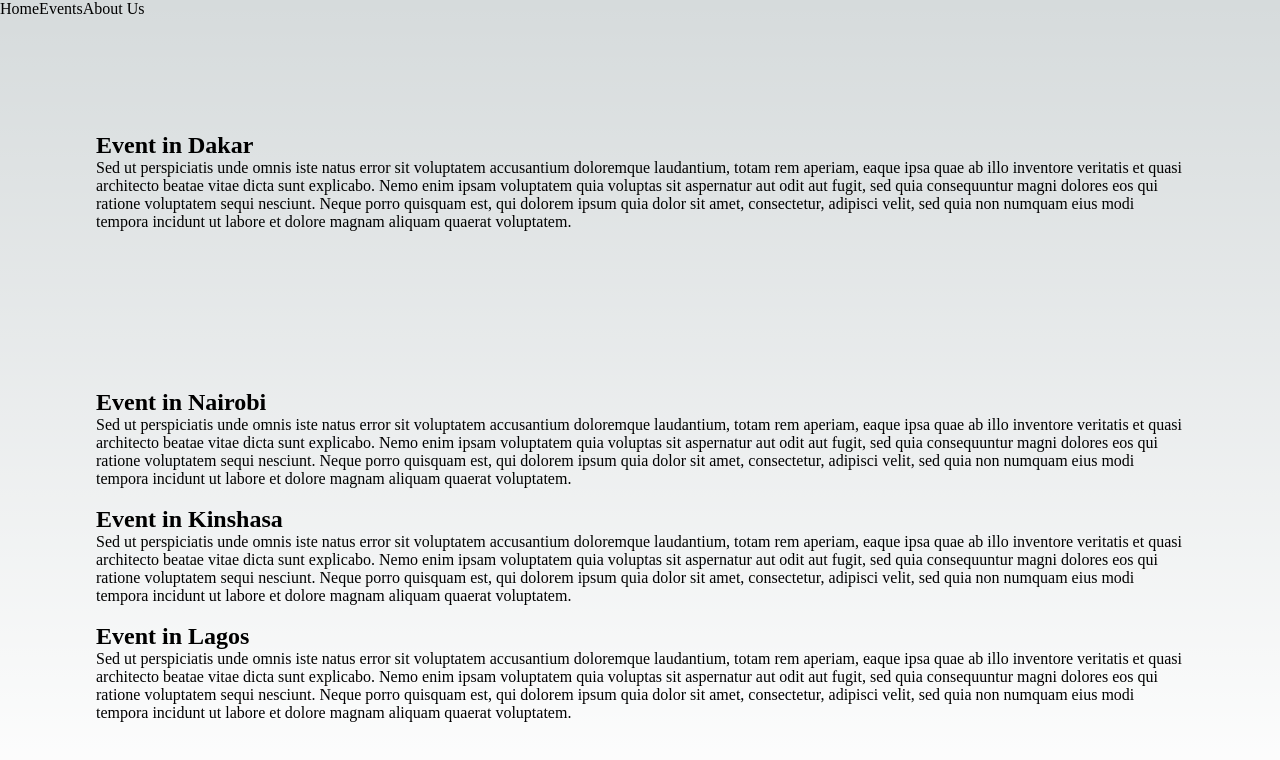
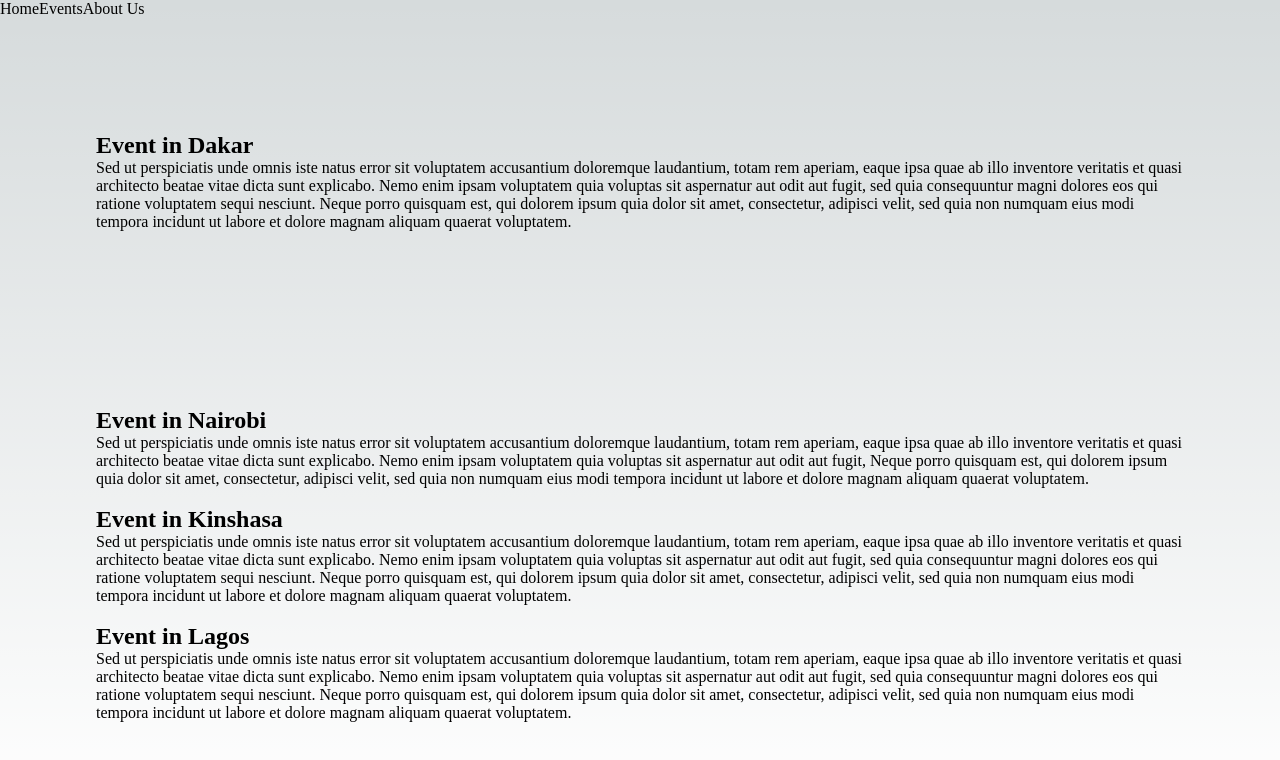
Before and after one commit to RichardNk24/Event_App, a Next.js app: page / in a window 1280 px wide. Shown: the top 760 px of the page. Built offline with nearby package versions, Linux system fonts and the light colour scheme.

Commit message:
latest commit

```diff
--- a/pages/index.js
+++ b/pages/index.js
@@ -36,7 +36,6 @@ export default function Home() {
           <p>Sed ut perspiciatis unde omnis iste natus error sit voluptatem accusantium doloremque laudantium,
             totam rem aperiam, eaque ipsa quae ab illo inventore veritatis et quasi architecto beatae vitae dicta sunt explicabo.
             Nemo enim ipsam voluptatem quia voluptas sit aspernatur aut odit aut fugit,
-            sed quia consequuntur magni dolores eos qui ratione voluptatem sequi nesciunt.
             Neque porro quisquam est, qui dolorem ipsum quia dolor sit amet, consectetur,
             adipisci velit, sed quia non numquam eius modi tempora incidunt ut labore et dolore magnam aliquam quaerat voluptatem.
           </p>
```
